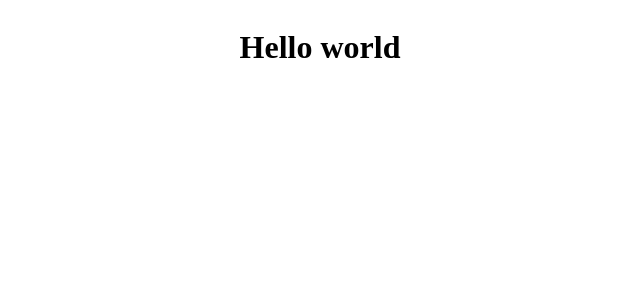
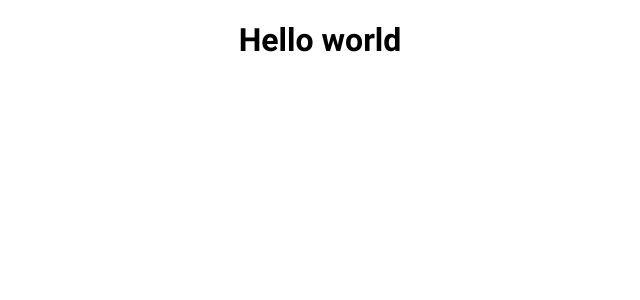
Before and after one commit to vadimfrolov/weather-application, a React app: page / in a window 1280 px wide. Shown: the top 300 px of the page, without its empty margins (320-960 px from the left). Built offline with nearby package versions, Linux system fonts and the light colour scheme; the HTML template or start-up script is replaced by a standard one.

Commit message:
Roboto added

```diff
--- /dev/null
+++ b/src/assets/scss/elements.scss
@@ -0,0 +1,5 @@
+.wrapper {
+  display: flex;
+  justify-content: center;
+  align-items: center;
+}
--- /dev/null
+++ b/src/assets/scss/fonts.scss
@@ -0,0 +1,13 @@
+$roboto-font-path: '../fonts';
+
+@font-face {
+  src: url(#{$roboto-font-path}/Roboto-Regular.ttf) format('truetype');
+  font-family: 'Roboto';
+  font-weight: 400;
+}
+
+@font-face {
+  src: url(#{$roboto-font-path}/Roboto-Bold.ttf) format('truetype');
+  font-family: 'Roboto';
+  font-weight: 700;
+}
--- /dev/null
+++ b/src/assets/scss/main.scss
@@ -0,0 +1,8 @@
+@import './elements.scss';
+@import './fonts.scss';
+
+body {
+  font-family: Roboto, sans-serif;
+  margin: 0;
+  padding: 0;
+}
--- a/src/styles.scss
+++ b/src/styles.scss
@@ -1,5 +1 @@
-.wrapper {
-    display: flex;
-    justify-content: center;
-    align-items: center;
-}
+@import './assets/scss/main.scss';
```
Also changed, not shown: src/assets/fonts/Roboto-Bold.ttf (added), src/assets/fonts/Roboto-Regular.ttf (added).
